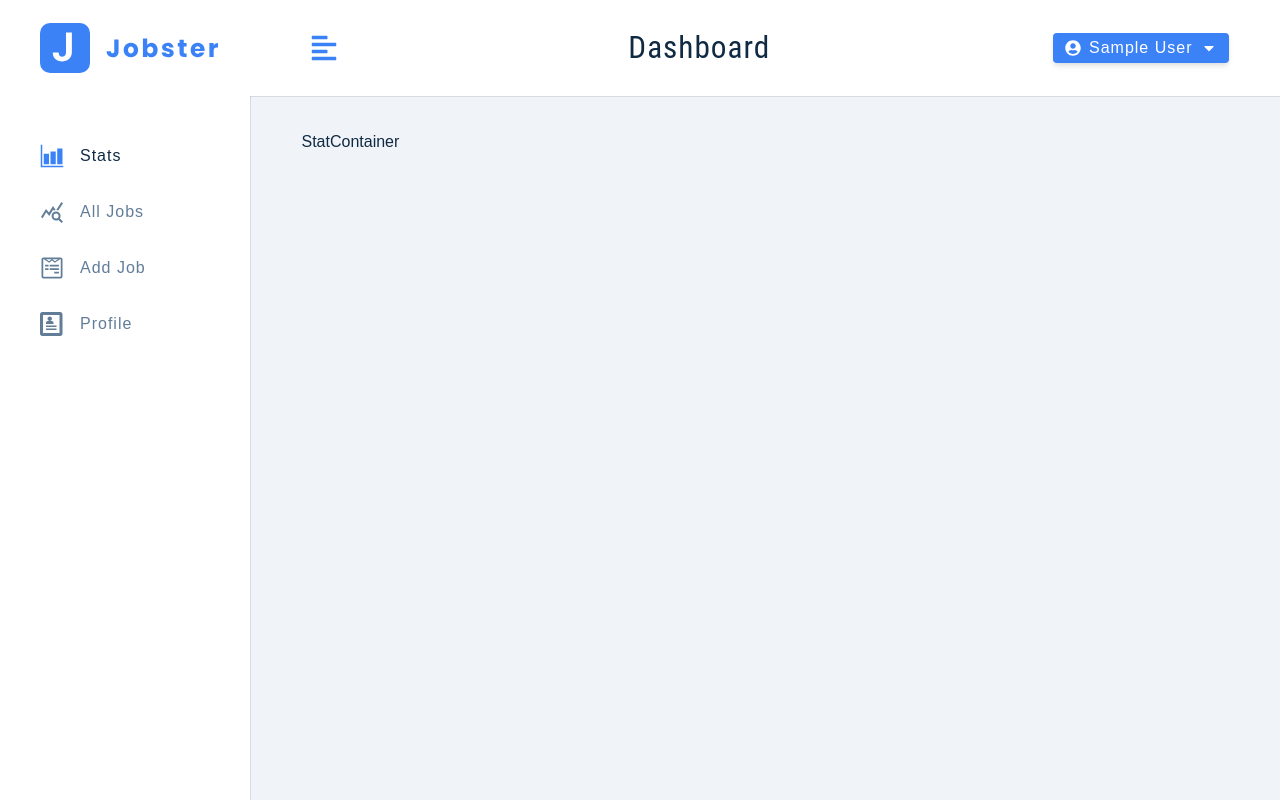
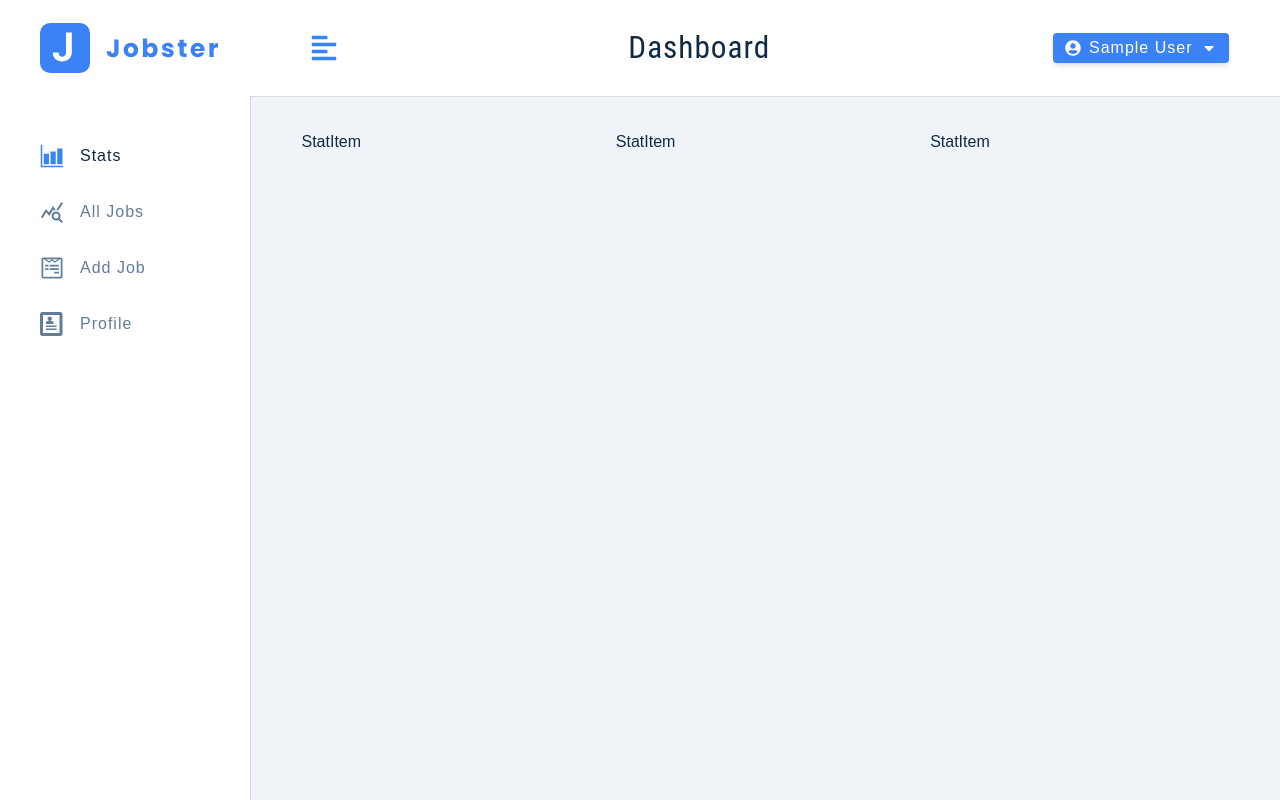
Before and after one commit to mfrancislie/Jobster-project, a React (Create React App) app: page / in a window 1280 px wide. Built offline with nearby package versions, Linux system fonts and the light colour scheme; no server answers; sample sign-in values are in the browser's storage.

Commit message:
stats container

```diff
--- /dev/null
+++ b/src/assets/wrappers/StatsContainer.js
@@ -0,0 +1,15 @@
+import styled from 'styled-components';
+
+const Wrapper = styled.section`
+  display: grid;
+  row-gap: 2rem;
+  @media (min-width: 768px) {
+    grid-template-columns: 1fr 1fr;
+    column-gap: 1rem;
+  }
+  @media (min-width: 1120px) {
+    grid-template-columns: 1fr 1fr 1fr;
+    column-gap: 1rem;
+  }
+`;
+export default Wrapper;
--- /dev/null
+++ b/src/components/StatItem.js
@@ -0,0 +1,7 @@
+import React from 'react';
+
+const StatItem = () => {
+  return <div>StatItem</div>;
+};
+
+export default StatItem;
--- a/src/components/StatsContainer.js
+++ b/src/components/StatsContainer.js
@@ -1,7 +1,41 @@
 import React from 'react';
+import StatItem from './StatItem';
+import { FaSuitcaseRolling, FaCalendarCheck, FaBug } from 'react-icons/fa';
+import Wrapper from '../assets/wrappers/StatsContainer';
+import { useSelector } from 'react-redux';
+const StatsContainer = () => {
+  const { stats } = useSelector((store) => store.allJobs);
+  const defaultStats = [
+    {
+      title: 'pending applications',
+      count: stats.pending || 0,
+      icon: <FaSuitcaseRolling />,
+      color: '#e9b949',
+      bcg: '#fcefc7',
+    },
+    {
+      title: 'interviews scheduled',
+      count: stats.interview || 0,
+      icon: <FaCalendarCheck />,
+      color: '#647acb',
+      bcg: '#e0e8f9',
+    },
+    {
+      title: 'jobs declined',
+      count: stats.declined || 0,
+      icon: <FaBug />,
+      color: '#d66a6a',
+      bcg: '#ffeeee',
+    },
+  ];
 
-const StatsContainer = () => {
-  return <div>StatContainer</div>;
+  return (
+    <Wrapper>
+      {defaultStats.map((item, index) => {
+        return <StatItem key={index} {...item} />;
+      })}
+    </Wrapper>
+  );
 };
 
 export default StatsContainer;
--- a/src/components/index.js
+++ b/src/components/index.js
@@ -11,6 +11,7 @@
 import StatsContainer from './StatsContainer';
 import ChartsContainer from './ChartsContainer';
 import Loading from './Loading';
+import StatItem from './StatItem';
 export {
   Logo,
   FormRow,
@@ -25,4 +26,5 @@
   StatsContainer,
   ChartsContainer,
   Loading,
+  StatItem,
 };
```
Also changed, not shown: 1 other file (tests, documents, lock files or other folders).
